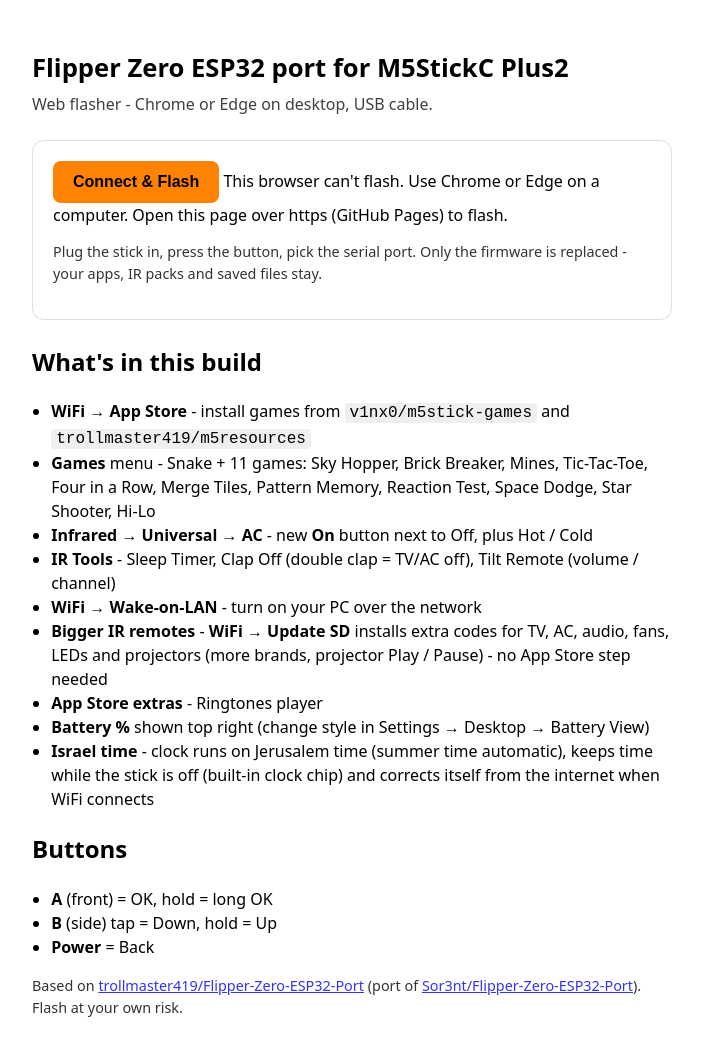
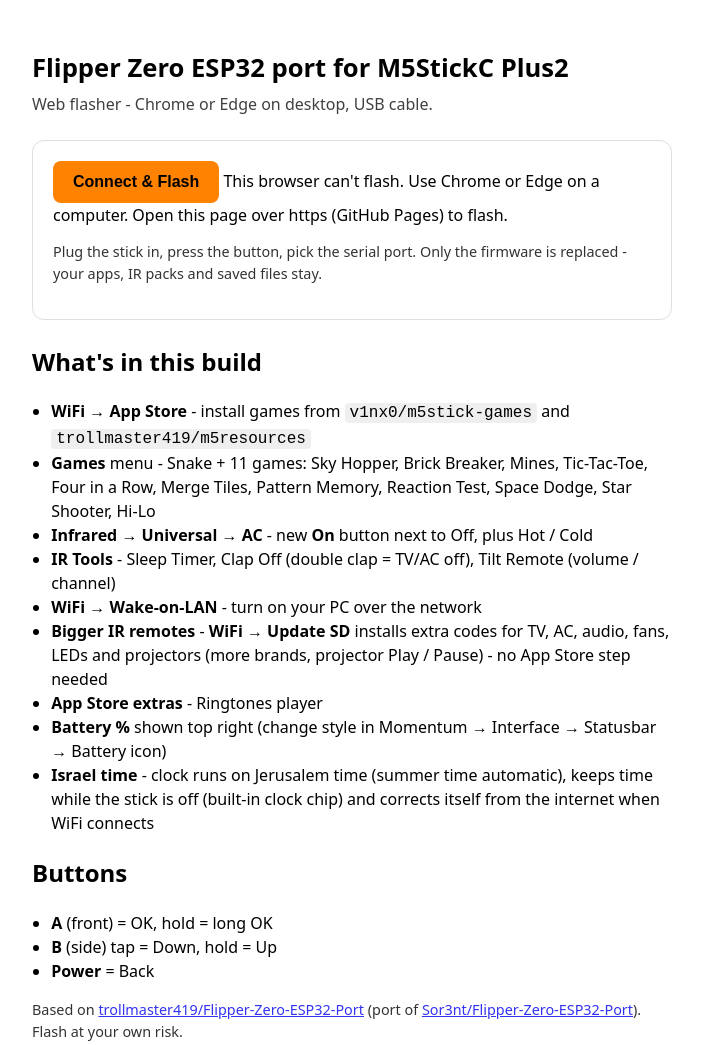
Before and after one commit to v1nx0/m5stick-games, a plain HTML site: page docs/index.html in a window 1280 px wide. Shown: the whole page, without its empty margins (288-991 px from the left). Drawn offline with Linux system fonts and the light colour scheme.

Commit message:
fix: battery % follows Momentum statusbar setting

```diff
--- a/docs/index.html
+++ b/docs/index.html
@@ -44,7 +44,7 @@
   <li><b>Bigger IR remotes</b> - <b>WiFi &rarr; Update SD</b> installs extra codes for TV, AC, audio, fans,
     LEDs and projectors (more brands, projector Play / Pause) - no App Store step needed</li>
   <li><b>App Store extras</b> - Ringtones player</li>
-  <li><b>Battery %</b> shown top right (change style in Settings &rarr; Desktop &rarr; Battery View)</li>
+  <li><b>Battery %</b> shown top right (change style in Momentum &rarr; Interface &rarr; Statusbar &rarr; Battery icon)</li>
   <li><b>Israel time</b> - clock runs on Jerusalem time (summer time automatic), keeps time while
     the stick is off (built-in clock chip) and corrects itself from the internet when WiFi connects</li>
 </ul>
```
Also changed, not shown: 1 other file.
